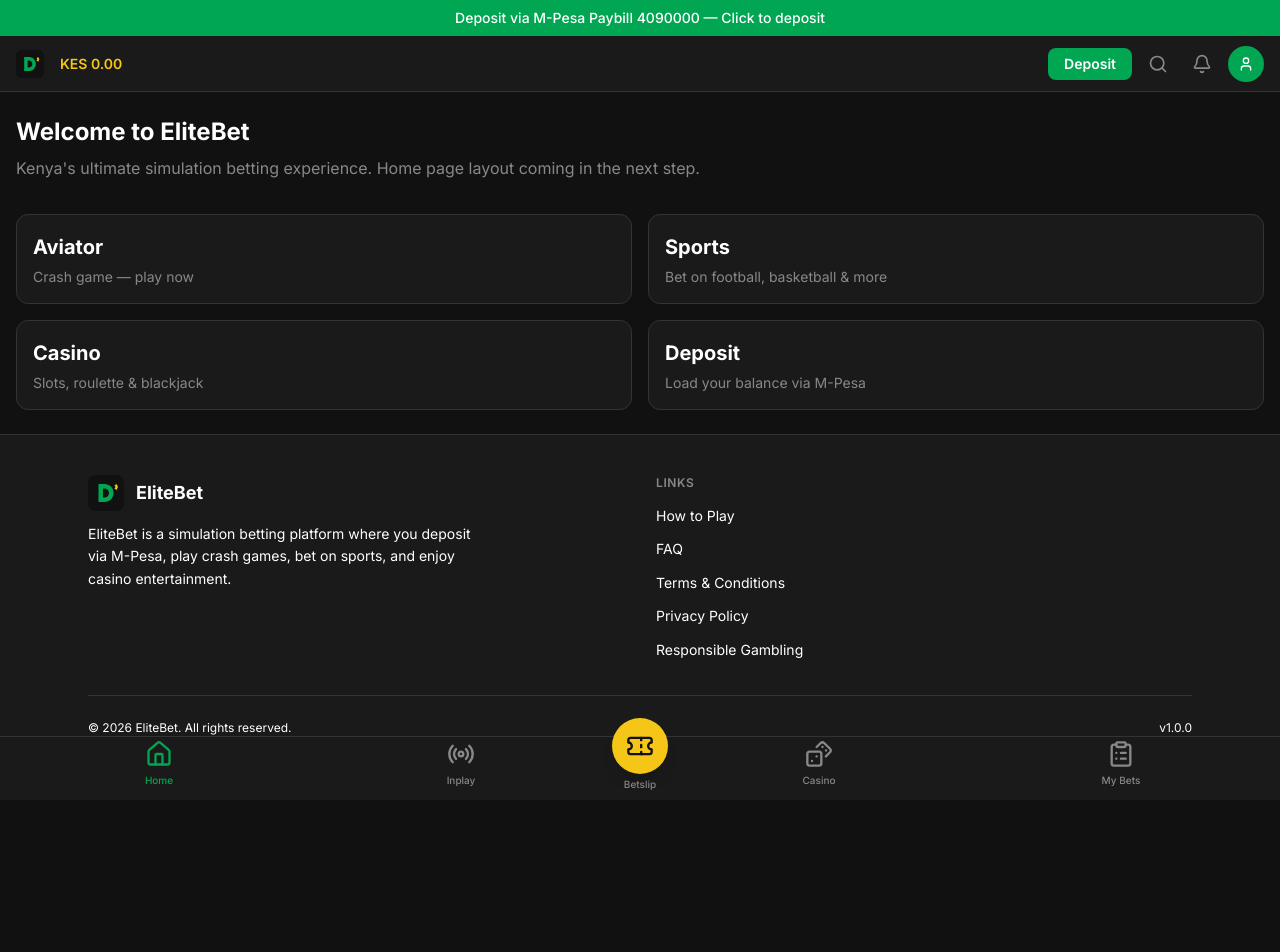
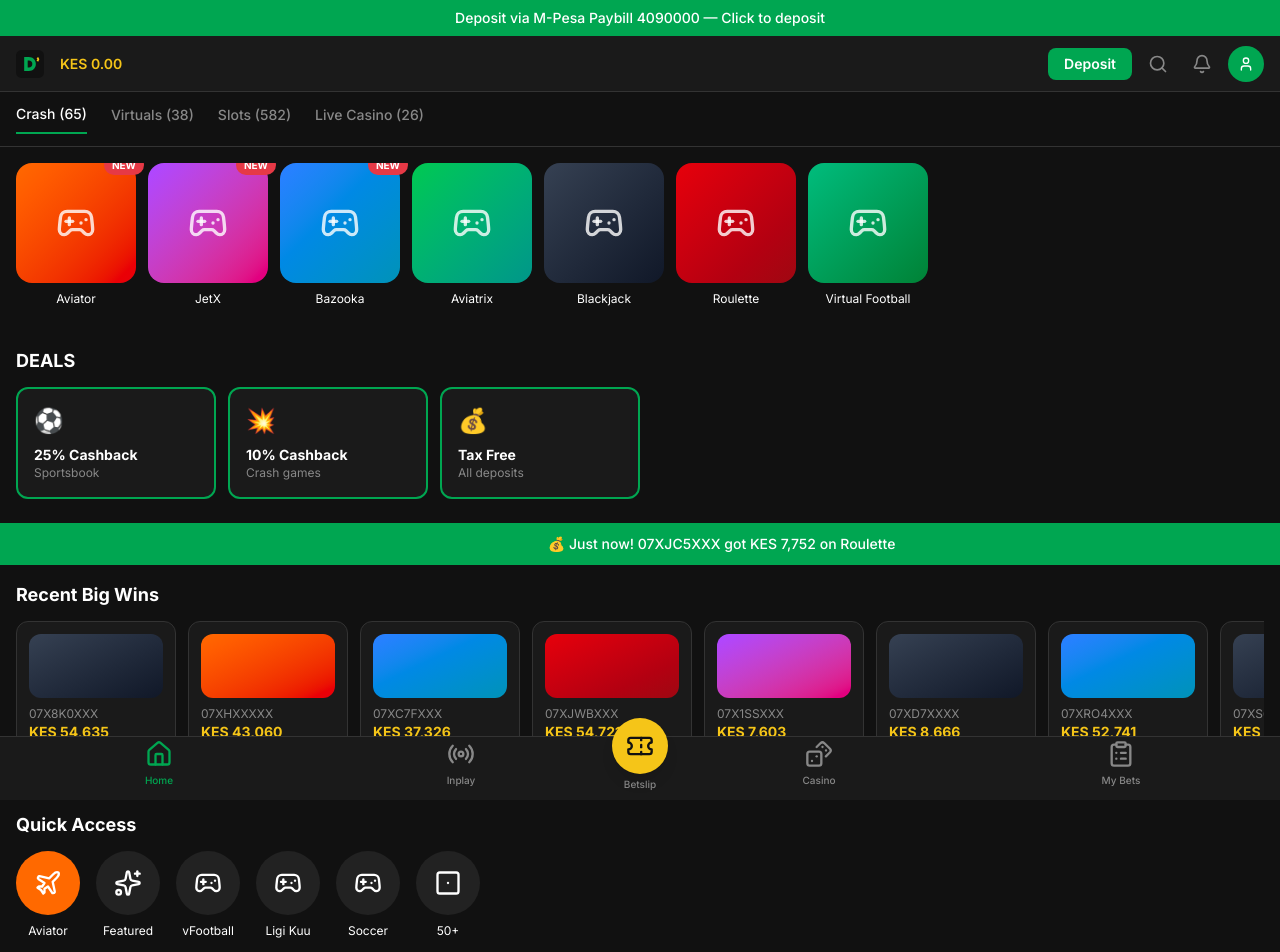
Before and after one commit to scurd142-glitch/elitebet, a Next.js app in the folder frontend/: page / in a window 1280 px wide. Shown: the top 952 px of the page. Before the commit the page ends 856 px from the top, so only its background shows below. Built offline with nearby package versions, Linux system fonts and the light colour scheme; no server answers.

Commit message:
commit changes

```diff
--- a/frontend/next.config.ts
+++ b/frontend/next.config.ts
@@ -17,11 +17,10 @@
   typescript: {
     ignoreBuildErrors: false,
   },
+  turbopack: {},
 };
 
 export default withPWA({
   dest: "public",
-  register: true,
-  skipWaiting: true,
   disable: process.env.NODE_ENV === "development",
 })(nextConfig);
--- a/frontend/src/app/(marketing)/page.tsx
+++ b/frontend/src/app/(marketing)/page.tsx
@@ -1,39 +1,192 @@
-import type { Metadata } from "next";
+"use client";
+
+import { useState, useEffect } from "react";
 import Link from "next/link";
-
-export const metadata: Metadata = {
-  title: "Home",
-  description: "EliteBet — bet on sports, play crash games, and enjoy casino entertainment.",
-};
+import { Plane, Gamepad2, Dice1, Sparkles, Gift, ArrowRight } from "lucide-react";
 
 export default function HomePage() {
+  const [activeCategory, setActiveCategory] = useState("Crash");
+  const [winTicker, setWinTicker] = useState<string>("");
+
+  const categories = [
+    { name: "Crash", count: 65 },
+    { name: "Virtuals", count: 38 },
+    { name: "Slots", count: 582 },
+    { name: "Live Casino", count: 26 },
+  ];
+
+  const games = [
+    { name: "Aviator", isNew: true, gradient: "from-orange-500 to-red-600", href: "/games/aviator" },
+    { name: "JetX", isNew: true, gradient: "from-purple-500 to-pink-600", href: "/games/jetx" },
+    { name: "Bazooka", isNew: true, gradient: "from-blue-500 to-cyan-600", href: "/games/bazooka" },
+    { name: "Aviatrix", isNew: false, gradient: "from-green-500 to-teal-600", href: "/games/aviatrix" },
+    { name: "Blackjack", isNew: false, gradient: "from-gray-700 to-gray-900", href: "/casino" },
+    { name: "Roulette", isNew: false, gradient: "from-red-600 to-red-800", href: "/casino" },
+    { name: "Virtual Football", isNew: false, gradient: "from-emerald-500 to-green-700", href: "/sports" },
+  ];
+
+  const deals = [
+    { icon: "⚽", title: "25% Cashback", subtitle: "Sportsbook" },
+    { icon: "💥", title: "10% Cashback", subtitle: "Crash games" },
+    { icon: "💰", title: "Tax Free", subtitle: "All deposits" },
+  ];
+
+  const bigWins = Array.from({ length: 8 }, (_, i) => ({
+    phone: `07X${Math.random().toString(36).substring(2, 5).toUpperCase()}XXX`,
+    amount: Math.floor(Math.random() * 50000) + 5000,
+    game: games[Math.floor(Math.random() * games.length)].name,
+    gradient: games[Math.floor(Math.random() * games.length)].gradient,
+  }));
+
+  const quickAccess = [
+    { name: "Aviator", icon: Plane, color: "bg-orange-500" },
+    { name: "Featured", icon: Sparkles, color: "bg-[#222222]" },
+    { name: "vFootball", icon: Gamepad2, color: "bg-[#222222]" },
+    { name: "Ligi Kuu", icon: Gamepad2, color: "bg-[#222222]" },
+    { name: "Soccer", icon: Gamepad2, color: "bg-[#222222]" },
+    { name: "50+", icon: Dice1, color: "bg-[#222222]" },
+  ];
+
+  // Simulated win ticker
+  useEffect(() => {
+    const updateTicker = () => {
+      const randomGame = games[Math.floor(Math.random() * games.length)].name;
+      const randomAmount = Math.floor(Math.random() * 20000) + 1000;
+      const randomPhone = `07X${Math.random().toString(36).substring(2, 5).toUpperCase()}XXX`;
+      setWinTicker(`💰 Just now! ${randomPhone} got KES ${randomAmount.toLocaleString()} on ${randomGame}`);
+    };
+    updateTicker();
+    const interval = setInterval(updateTicker, 5000);
+    return () => clearInterval(interval);
+  }, []);
+
   return (
-    <div className="px-4 py-6">
-      <section className="mb-8">
-        <h1 className="mb-2 text-2xl font-bold text-[#ffffff]">Welcome to EliteBet</h1>
-        <p className="text-[#888888]">
-          Kenya&apos;s ultimate simulation betting experience. Home page layout coming in the next step.
-        </p>
+    <div className="pb-24">
+      {/* Game Category Tabs */}
+      <section className="border-b border-[#333333] bg-[#111111]">
+        <div className="flex gap-6 overflow-x-auto px-4 py-3 scrollbar-hide">
+          {categories.map((cat) => (
+            <button
+              key={cat.name}
+              onClick={() => setActiveCategory(cat.name)}
+              className={`whitespace-nowrap pb-2 text-sm font-medium transition-colors ${
+                activeCategory === cat.name
+                  ? "text-[#ffffff] border-b-2 border-[#00a651]"
+                  : "text-[#888888]"
+              }`}
+            >
+              {cat.name} ({cat.count})
+            </button>
+          ))}
+        </div>
       </section>
 
-      <div className="grid gap-4 sm:grid-cols-2">
-        <Link href="/games/aviator" className="card-surface p-4 transition hover:border-[#00a651]">
-          <h3 className="mb-1 text-[#ffffff]">Aviator</h3>
-          <p className="text-sm text-[#888888]">Crash game — play now</p>
-        </Link>
-        <Link href="/sports" className="card-surface p-4 transition hover:border-[#00a651]">
-          <h3 className="mb-1 text-[#ffffff]">Sports</h3>
-          <p className="text-sm text-[#888888]">Bet on football, basketball & more</p>
-        </Link>
-        <Link href="/casino" className="card-surface p-4 transition hover:border-[#00a651]">
-          <h3 className="mb-1 text-[#ffffff]">Casino</h3>
-          <p className="text-sm text-[#888888]">Slots, roulette & blackjack</p>
-        </Link>
-        <Link href="/wallet" className="card-surface p-4 transition hover:border-[#00a651]">
-          <h3 className="mb-1 text-[#ffffff]">Deposit</h3>
-          <p className="text-sm text-[#888888]">Load your balance via M-Pesa</p>
-        </Link>
-      </div>
+      {/* Game Icon Grid */}
+      <section className="px-4 py-4">
+        <div className="flex gap-3 overflow-x-auto pb-2 scrollbar-hide">
+          {games.map((game) => (
+            <Link
+              key={game.name}
+              href={game.href}
+              className="flex-shrink-0 flex flex-col items-center gap-2"
+            >
+              <div className={`relative h-[120px] w-[120px] rounded-2xl bg-gradient-to-br ${game.gradient} flex items-center justify-center`}>
+                {game.isNew && (
+                  <span className="absolute -top-2 -right-2 bg-[#e63946] px-2 py-0.5 text-[10px] font-bold text-[#ffffff] rounded-full">
+                    NEW
+                  </span>
+                )}
+                <Gamepad2 className="h-10 w-10 text-white/80" />
+              </div>
+              <span className="text-xs text-[#ffffff]">{game.name}</span>
+            </Link>
+          ))}
+        </div>
+      </section>
+
+      {/* DEALS Section */}
+      <section className="px-4 py-4">
+        <h2 className="mb-3 text-lg font-bold text-[#ffffff]">DEALS</h2>
+        <div className="flex gap-3 overflow-x-auto pb-2 scrollbar-hide">
+          {deals.map((deal, i) => (
+            <div
+              key={i}
+              className="flex-shrink-0 w-[200px] rounded-xl border-2 border-[#00a651] bg-[#1a1a1a] p-4"
+            >
+              <span className="text-2xl">{deal.icon}</span>
+              <h3 className="mt-2 text-sm font-bold text-[#ffffff]">{deal.title}</h3>
+              <p className="text-xs text-[#888888]">{deal.subtitle}</p>
+            </div>
+          ))}
+        </div>
+      </section>
+
+      {/* Live Wins Ticker */}
+      <section className="overflow-hidden bg-[#00a651] py-2">
+        <div className="animate-marquee whitespace-nowrap">
+          <span className="text-sm font-medium text-[#ffffff]">{winTicker}</span>
+        </div>
+      </section>
+
+      {/* Recent Big Wins */}
+      <section className="px-4 py-4">
+        <h2 className="mb-3 text-lg font-bold text-[#ffffff]">Recent Big Wins</h2>
+        <div className="flex gap-3 overflow-x-auto pb-2 scrollbar-hide">
+          {bigWins.map((win, i) => (
+            <div
+              key={i}
+              className="flex-shrink-0 w-[160px] rounded-xl bg-[#1a1a1a] p-3 border border-[#333333]"
+            >
+              <div className={`h-16 w-full rounded-lg bg-gradient-to-br ${win.gradient} mb-2`} />
+              <p className="text-xs text-[#888888]">{win.phone}</p>
+              <p className="text-sm font-bold text-[#f5c518]">KES {win.amount.toLocaleString()}</p>
+              <p className="text-xs text-[#888888]">{win.game}</p>
+            </div>
+          ))}
+        </div>
+      </section>
+
+      {/* Quick Access Circles */}
+      <section className="px-4 py-4">
+        <h2 className="mb-3 text-lg font-bold text-[#ffffff]">Quick Access</h2>
+        <div className="flex gap-4 overflow-x-auto pb-2 scrollbar-hide">
+          {quickAccess.map((item, i) => (
+            <Link
+              key={i}
+              href={item.name === "Aviator" ? "/games/aviator" : "#"}
+              className="flex-shrink-0 flex flex-col items-center gap-2"
+            >
+              <div className={`h-16 w-16 rounded-full ${item.color} flex items-center justify-center`}>
+                <item.icon className="h-7 w-7 text-[#ffffff]" />
+              </div>
+              <span className="text-xs text-[#ffffff]">{item.name}</span>
+            </Link>
+          ))}
+        </div>
+      </section>
+
+      {/* Special Offer Card */}
+      <section className="px-4 py-4">
+        <div className="rounded-2xl bg-gradient-to-r from-[#00a651] to-[#008c45] p-5">
+          <div className="flex items-center justify-between">
+            <div className="flex-1">
+              <span className="inline-block rounded-full bg-[#ffffff]/20 px-3 py-1 text-xs font-bold text-[#ffffff] mb-2">
+                SPECIAL OFFER
+              </span>
+              <h3 className="text-xl font-bold text-[#ffffff] mb-1">Get 100% Boost Bonus</h3>
+              <Link
+                href="/promotions"
+                className="inline-flex items-center gap-2 rounded-full bg-[#ffffff] px-4 py-2 text-sm font-bold text-[#00a651] hover:bg-[#f5f5f5] transition-colors"
+              >
+                Claim Now <ArrowRight className="h-4 w-4" />
+              </Link>
+            </div>
+            <div className="ml-4">
+              <Gift className="h-16 w-16 text-[#ffffff]/80" />
+            </div>
+          </div>
+        </div>
+      </section>
     </div>
   );
 }
--- a/frontend/src/app/globals.css
+++ b/frontend/src/app/globals.css
@@ -220,3 +220,27 @@
   padding-bottom: 0;
   min-height: 100vh;
 }
+
+/* Marquee animation for live wins ticker */
+@keyframes marquee {
+  0% {
+    transform: translateX(100%);
+  }
+  100% {
+    transform: translateX(-100%);
+  }
+}
+
+.animate-marquee {
+  animation: marquee 20s linear infinite;
+}
+
+/* Hide scrollbar utility */
+.scrollbar-hide {
+  -ms-overflow-style: none;
+  scrollbar-width: none;
+}
+
+.scrollbar-hide::-webkit-scrollbar {
+  display: none;
+}
--- a/frontend/src/components/layout/bottom-nav.tsx
+++ b/frontend/src/components/layout/bottom-nav.tsx
@@ -5,13 +5,20 @@
 import { Home, Radio, Ticket, Dices, ClipboardList } from "lucide-react";
 import { cn } from "@/lib/utils";
 
-const NAV_ITEMS = [
+type NavItem = {
+  href: string;
+  label: string;
+  icon: React.ComponentType<{ className?: string }>;
+  isCenter?: boolean;
+};
+
+const NAV_ITEMS: NavItem[] = [
   { href: "/", label: "Home", icon: Home },
   { href: "/inplay", label: "Inplay", icon: Radio },
   { href: "/betslip", label: "Betslip", icon: Ticket, isCenter: true },
   { href: "/casino", label: "Casino", icon: Dices },
   { href: "/my-bets", label: "My Bets", icon: ClipboardList },
-] as const;
+];
 
 export function BottomNav({ betslipCount = 0 }: { betslipCount?: number }) {
   const pathname = usePathname();
--- a/frontend/src/components/layout/site-shell.tsx
+++ b/frontend/src/components/layout/site-shell.tsx
@@ -1,12 +1,10 @@
 import { Navbar } from "@/components/layout/navbar";
-import { Footer } from "@/components/layout/footer";
 
 export function SiteShell({ children }: { children: React.ReactNode }) {
   return (
     <>
       <Navbar />
       <main className="min-h-screen pt-16">{children}</main>
-      <Footer />
     </>
   );
 }
--- a/frontend/src/lib/constants.ts
+++ b/frontend/src/lib/constants.ts
@@ -39,3 +39,10 @@
     { href: "/register", label: "Register" },
   ],
 } as const;
+
+export const NAV_LINKS = [
+  { href: "/sports", label: "Sports" },
+  { href: "/inplay", label: "Live" },
+  { href: "/casino", label: "Casino" },
+  { href: "/promotions", label: "Promotions" },
+] as const;
```
Also changed, not shown: frontend/src/app/admin/page.tsx (+3 -13 lines), 2 other files (tests, documents, lock files or other folders).
